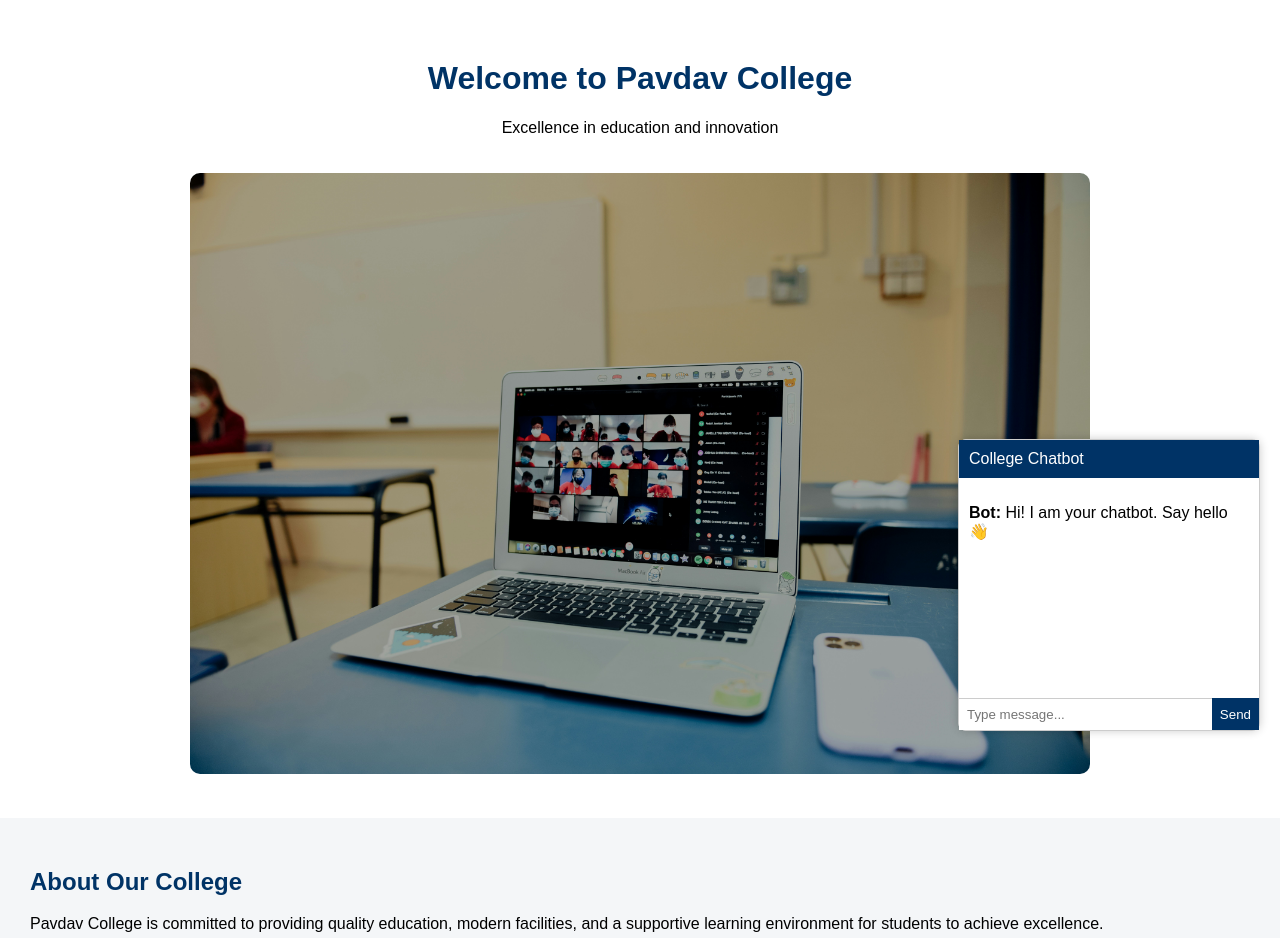
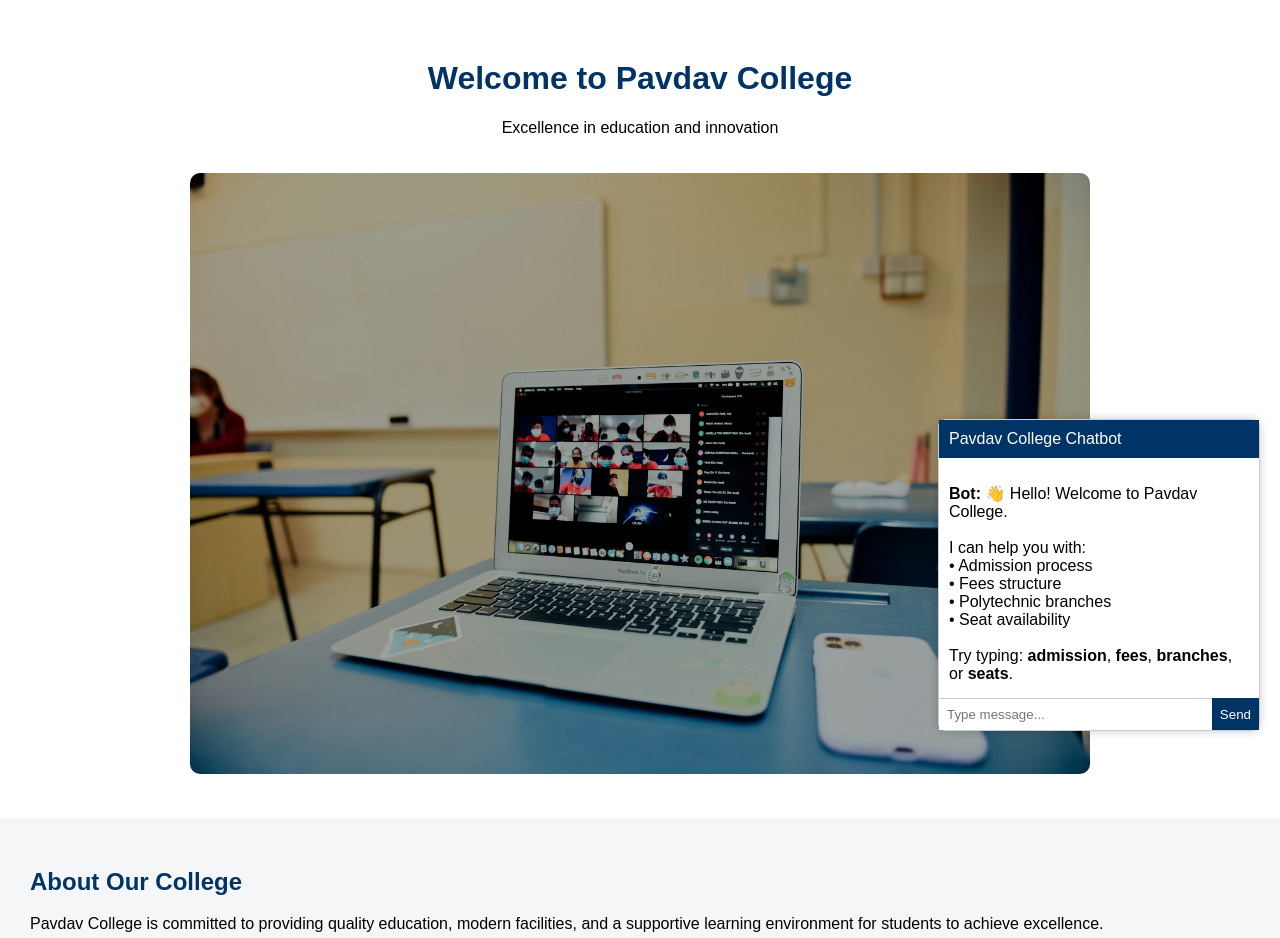
Before and after one commit to badalthakur0712-dev/FlaskProject, a Flask app: page / in a window 1280 px wide. Shown: the part 49-987 px from the top of the page. Run offline with Flask 3, Linux system fonts and the light colour scheme.

Commit message:
Add chatbot greeting message

```diff
--- a/templates/index.html
+++ b/templates/index.html
@@ -37,7 +37,7 @@
     position: fixed;
     bottom: 20px;
     right: 20px;
-    width: 300px;
+    width: 320px;
     background: white;
     border: 1px solid #ccc;
     border-radius: 8px;
@@ -45,11 +45,19 @@
     font-family: Arial;
 ">
     <div style="background:#003366;color:white;padding:10px;">
-        College Chatbot
+        Pavdav College Chatbot
     </div>
 
-    <div id="chatBox" style="height:200px;overflow-y:auto;padding:10px;">
-        <p><b>Bot:</b> Hi! I am your chatbot. Say hello 👋</p>
+    <div id="chatBox" style="height:220px;overflow-y:auto;padding:10px;">
+        <p><b>Bot:</b> 👋 Hello! Welcome to Pavdav College.<br><br>
+        I can help you with:
+        <br>• Admission process
+        <br>• Fees structure
+        <br>• Polytechnic branches
+        <br>• Seat availability
+        <br><br>
+        Try typing: <b>admission</b>, <b>fees</b>, <b>branches</b>, or <b>seats</b>.
+        </p>
     </div>
 
     <div style="display:flex;">
@@ -84,15 +92,13 @@ function sendMessage() {
         chatBox.innerHTML += "<p><b>Bot:</b> " + data.reply + "</p>";
         chatBox.scrollTop = chatBox.scrollHeight;
     })
-    .catch(err => {
+    .catch(() => {
         chatBox.innerHTML += "<p><b>Bot:</b> Server error ❌</p>";
-        console.error(err);
     });
 
     input.value = "";
 }
 </script>
 
-
 </body>
 </html>
```
